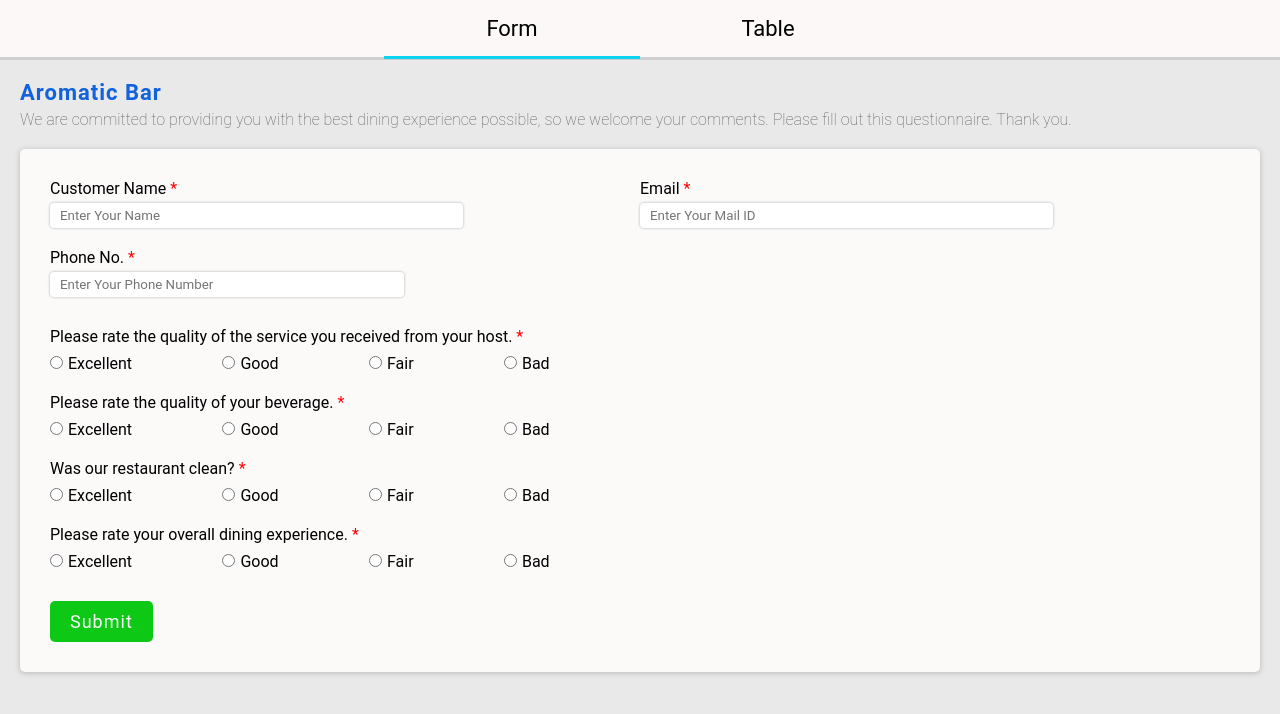
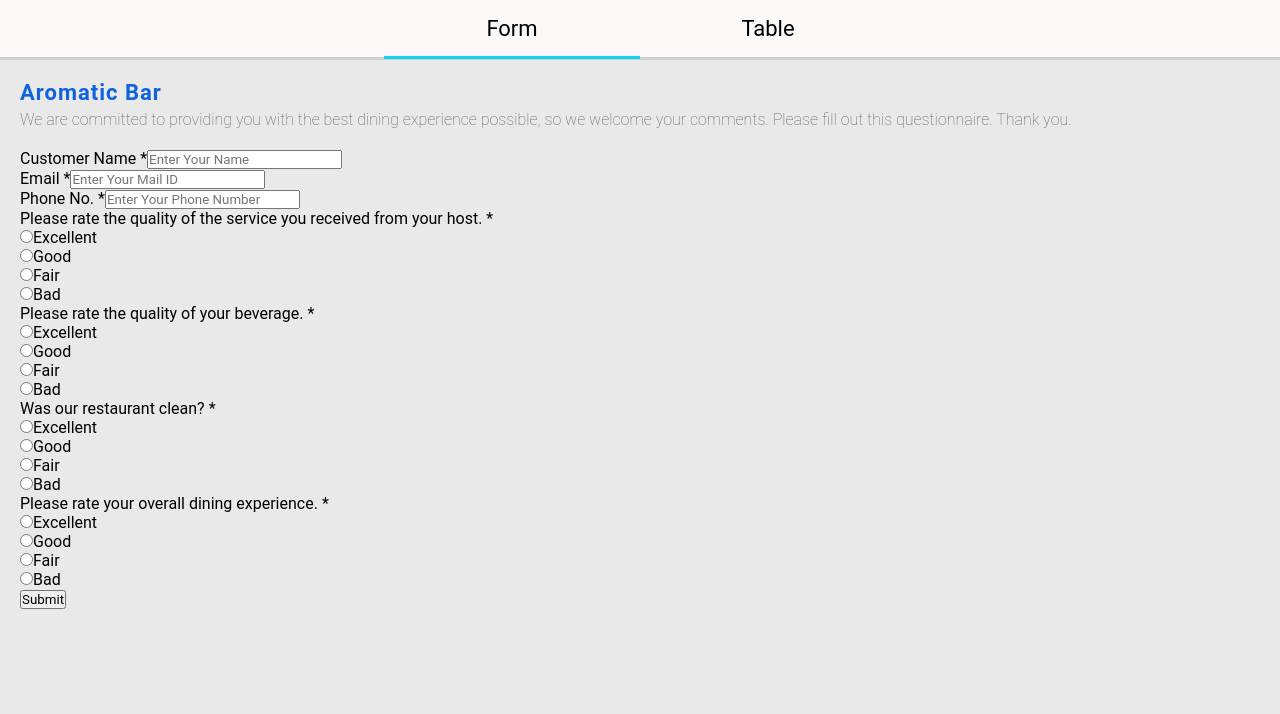
Before and after one commit to sushantgwr87/React_F-G_SushantGangwar, a React (Create React App) app: page / in a window 1280 px wide. Shown: the top 714 px of the page. Built offline with nearby package versions, Linux system fonts and the light colour scheme.

Commit message:
Updated Index CSS

```diff
--- a/src/index.css
+++ b/src/index.css
@@ -1,3 +1,5 @@
+/* form Tab styling is separated in form.css */
+
 /* Remove browser defaults */
 * {
   box-sizing: border-box;
@@ -87,64 +89,8 @@ h3 {
   padding: 5px 0 20px;
 }
 
-.user_details {
-  position: relative;
-  width: 100%;
-  display: flex;
-  flex-wrap: wrap;
-  justify-content: flex-start;
-  align-items: baseline;
-}
-
-.user_details>div {
-  flex: 50%;
-}
-.user_details>div:not(:last-child) {
-  margin-bottom: 20px;
-}
-
-input {
-  display: block;
-  margin-top: 5px;
-  padding: 5px 10px;
-}
-
-.user_details input {
-  width: 70%;
-  border: none;
-  border-radius: 4px;
-  box-shadow: 0px 0px 2px 1px rgb(214, 214, 214);
-}
-
-.user_details input:focus {
-  outline: none;
-  box-shadow: 0px 1px 2px 1px rgb(127, 146, 168);
-}
-
-input[type="radio"] {
-  display: inline-block;
-  margin-right: 5px;
-}
-
-input[name="phone"] {
-  width: 30%;
-}
-
-.radio_inputs {
-  width: 50%;
-  position: relative;
-  display: flex;
-  justify-content: flex-start;
-  align-items: baseline;
-  margin-top: 5px;
-}
-
-.radio_inputs li {
-  margin-right: auto;
-  cursor: pointer;
-}
-
-.form, table {
+/* below is the Table Tab and its content styling */
+table {
   background-color: #fcf9f9;
   box-shadow: 0px 1px 5px 1px rgb(196, 196, 196);
   border-radius: 5px;
@@ -152,9 +98,16 @@ input[name="phone"] {
 }
 
 table {
+  position: relative;
   width: 100%;
   border-collapse: collapse;
   margin-top: 20px;
+}
+
+th {
+  max-width: 1px;
+  white-space: nowrap; text-overflow:ellipsis; overflow: hidden;
+  font-size: calc(14px + 0.3vw);
 }
 
 td, th {
@@ -178,21 +131,6 @@ th {
   color: white;
 }
 
-.form span {
-  color: red;
-}
-
-.form button {
-  letter-spacing: 1px;
-  cursor: pointer;
-  border: none;
-  border-radius: 5px;
-  background-color: #0dc916;
-  color: #fafafa;
-  font-size: 18px;
-  padding: 10px 20px;
-}
-
 .table_component button {
   letter-spacing: 1px;
   cursor: pointer;
@@ -211,18 +149,3 @@ th {
 .table_component button:hover {
   box-shadow: 0px 0px 50px 1px inset #d8270f;
 }
-.form button:hover {
-  box-shadow: 0px 0px 50px 1px inset #02f70e80;
-}
-
-.feedback {
-  padding: 10px 0;
-}
-
-.feedback>div {
-  margin: 20px 0;
-}
-
-.error {
-  box-shadow: 0px 0px 2px 1px rgb(247, 64, 64);
-}
```
